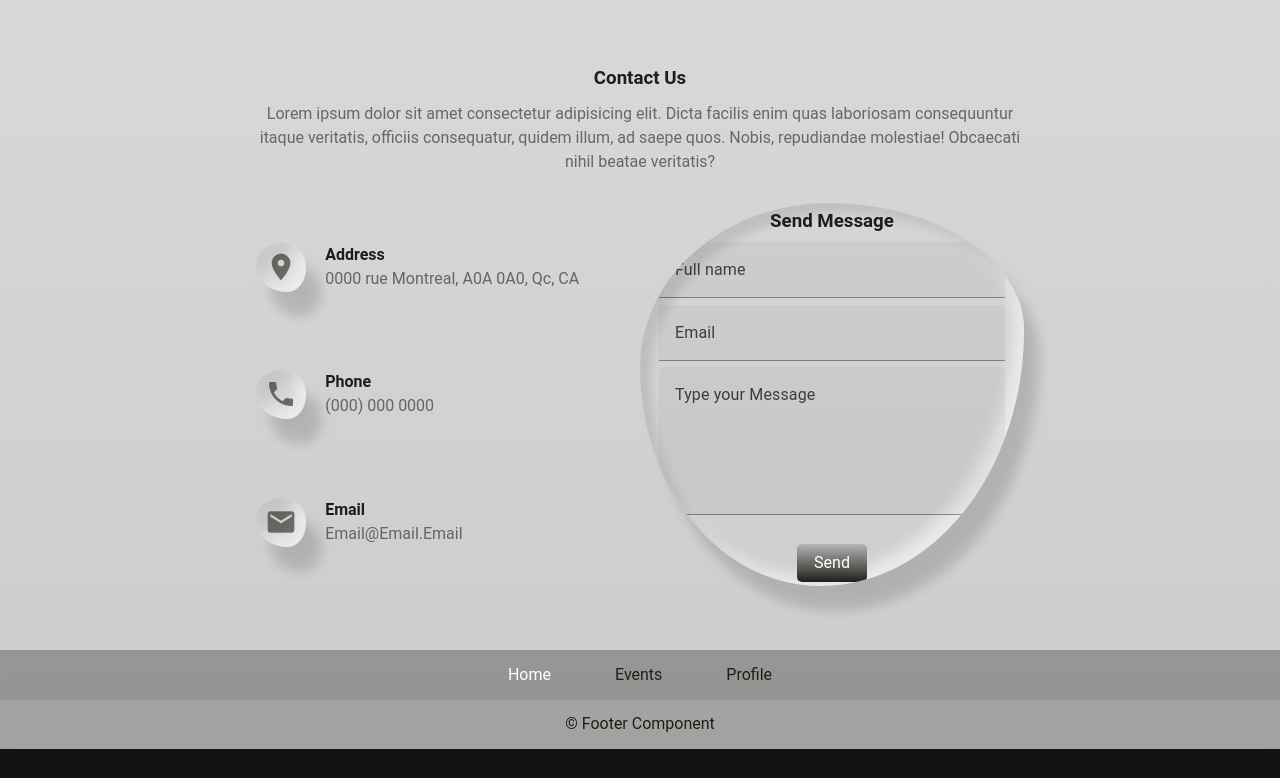
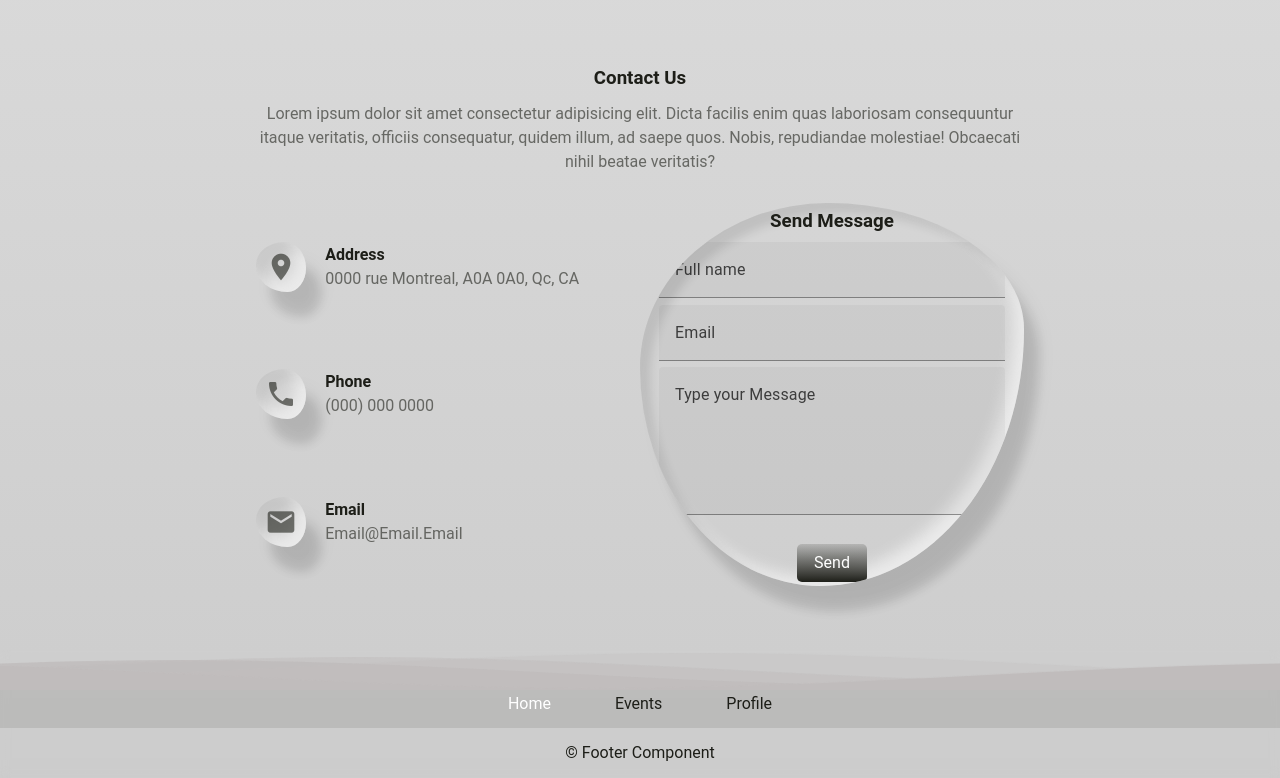
Before and after one commit to XxRedlightxX/TOP_5_MTL, a Vue app in the folder FrontEnd/: page / in a window 1280 px wide. Shown: the part 1366-2144 px from the top of the page. Before the commit the page ends 2115 px from the top, so only its background shows below. Built offline with nearby package versions, Linux system fonts and the light colour scheme.

Commit message:
SUITON : mizurappa !!!!!

```diff
--- a/FrontEnd/src/components/FooterComponent.vue
+++ b/FrontEnd/src/components/FooterComponent.vue
@@ -1,5 +1,43 @@
 <template>
     <div id="footerComponent">
+        <div class="waveContainer">
+            <svg
+            class="waves"
+            xmlns="http://www.w3.org/2000/svg"
+            xmlns:xlink="http://www.w3.org/1999/xlink"
+            viewBox="0 24 150 28"
+            preserveAspectRatio="none"
+            shape-rendering="auto"
+            >
+            <defs>
+                <path
+                id="gentle-wave"
+                d="M-160 44c30 0 58-18 88-18s 58 18 88 18 58-18 88-18 58 18 88 18 v44h-352z"
+                />
+            </defs>
+            <g class="parallax">
+                <use
+                xlink:href="#gentle-wave"
+                x="48"
+                y="0"
+                fill="rgba(192,188,188, 0.3)"
+                />
+                <use
+                xlink:href="#gentle-wave"
+                x="48"
+                y="3"
+                fill="rgba(192,188,188, 0.5)"
+                />
+                <use
+                xlink:href="#gentle-wave"
+                x="48"
+                y="5"
+                fill="rgba(192,188,188, 0.8)"
+                />
+                <use xlink:href="#gentle-wave" x="48" y="7" fill="rgba(192,188,188, 1)" />
+            </g>
+            </svg>
+        </div>
         <div class="links">
             <router-link to="/" :title="actualLang ? 'Go to Home Page' : 'Allez a la page d\'accueil'">{{actualLang ? 'Home' : 'Accueil'}}</router-link>
             <router-link to="/Events" :title="actualLang ? 'Go to Event Page' : 'Allez a la page d\'aEvenement'">{{actualLang ? 'Events' : 'Evenement'}}</router-link>
--- a/FrontEnd/src/components/ProfileComponents/ProfileHeaderComponent.vue
+++ b/FrontEnd/src/components/ProfileComponents/ProfileHeaderComponent.vue
@@ -16,9 +16,9 @@
 
         <div class="last"  v-show="props.himself">
             <router-link to="/Gestion Profile" class="router">
-                <v-icon icon="mdi-account-edit" :class="['icon', {'glowLess' : !actualMode}]" :title="actualLang ? 'Manage your account' : 'Gerer votre compte'"/>
+                <v-icon icon="mdi-account-edit" :class="['iconHead', {'glowLess' : !actualMode}]" :title="actualLang ? 'Manage your account' : 'Gerer votre compte'"/>
             </router-link>
-            <v-icon icon="mdi-logout" :class="['icon', {'glowLess' : !actualMode}]" @click="Logout()" :title="actualLang ? 'Logout' : 'Se deconnecter'"/>
+            <v-icon icon="mdi-logout" :class="['iconHead', {'glowLess' : !actualMode}]" @click="Logout()" :title="actualLang ? 'Logout' : 'Se deconnecter'"/>
 
         </div>
 
--- a/FrontEnd/src/components/ProfileComponents/ProfileOtherComponent.vue
+++ b/FrontEnd/src/components/ProfileComponents/ProfileOtherComponent.vue
@@ -65,8 +65,6 @@
 
     .light {
         #profileOtherComponent {
-            box-shadow: 0 15px 30px rgba(0, 0, 0, .2),
-                        0 10px 10px rgba(0, 0, 0, .2);
 
             h1 {
                 color: var(--graphite08);
--- a/FrontEnd/src/components/ProfileComponents/ProfileSingleEventComponent.vue
+++ b/FrontEnd/src/components/ProfileComponents/ProfileSingleEventComponent.vue
@@ -29,6 +29,7 @@
 
     let actualLang = ref(storageManager.getLang());
     let isLogged = ref(storageManager.getLogin());
+    let actualMode = ref(storageManager.getMode());
 
     const props = defineProps({
         event: Object, // Boolean type prop
@@ -49,6 +50,10 @@
     if (isLogged.value === null) {
         Logout();
     }
+    if (actualMode.value === null) {
+        storageManager.setMode(true);
+        actualMode.value = storageManager.getMode();
+    }
 
 
     // Function to handle mode change event
@@ -59,16 +64,21 @@
     const handleLoginChange = (event) => {
         isLogged.value = JSON.parse(event.detail.storage);
     };
+    const handleModeChange = (event) => {
+        actualMode.value = JSON.parse(event.detail.storage);
+    };
     // Add event listener for mode changes
     onMounted(() => {
         window.addEventListener('lang-changed', handleLangChange);
         window.addEventListener('login-changed', handleLoginChange);
+        window.addEventListener('mode-changed', handleModeChange);
     });
 
     // Remove event listener when component is unmounted
     onUnmounted(() => {
         window.removeEventListener('lang-changed', handleLangChange);
         window.removeEventListener('login-changed', handleLoginChange);
+        window.removeEventListener('mode-changed', handleModeChange);
     });
 </script>
 
--- a/FrontEnd/src/styles/FooterComponentStyle.scss
+++ b/FrontEnd/src/styles/FooterComponentStyle.scss
@@ -3,12 +3,15 @@
     //border-radius: 16px;
     backdrop-filter: blur(4.7px);
     -webkit-backdrop-filter: blur(15px);
+    position: relative;
 
     .links {
-        padding: 1% 0% 1% 0%;
+        padding: 2% 0% 1% 0%;
         width: 100%;
+        height: 15px;
         display: flex;
         flex-direction: row;
+        align-items: flex-end;
         gap: 5%;
 
         a {
@@ -25,10 +28,54 @@
         font-size: 1rem;
         padding: 1% 0%;
     }
+    .waveContainer {
+        background: transparent;
+        height: 40px;
+        .waves {
+            width: 100%;
+            height: 100%;
+            margin-bottom: -7px;
+            /*Fix for safari gap*/
+          }
+    }
+
+      .parallax > use {
+        animation: move-forever 25s cubic-bezier(0.55, 0.5, 0.45, 0.5) infinite;
+      }
+
+      .parallax > use:nth-child(1) {
+        animation-delay: -2s;
+        animation-duration: 7s;
+      }
+
+      .parallax > use:nth-child(2) {
+        animation-delay: -3s;
+        animation-duration: 10s;
+      }
+
+      .parallax > use:nth-child(3) {
+        animation-delay: -4s;
+        animation-duration: 13s;
+      }
+
+      .parallax > use:nth-child(4) {
+        animation-delay: -5s;
+        animation-duration: 20s;
+      }
+
+      @keyframes move-forever {
+        0% {
+          transform: translate3d(-90px, 0, 0);
+        }
+
+        100% {
+          transform: translate3d(85px, 0, 0);
+        }
+      }
 }
 .light {
     #footerComponent {
-        background: rgba(29, 30, 24, 0.23);
+        //background: rgba(29, 30, 24, 0.23);
 
         .links {
             background: rgba(29, 30, 24, 0.1);
--- a/FrontEnd/src/styles/ProfilesStyles/ProfileSingleEventComponentStyle.scss
+++ b/FrontEnd/src/styles/ProfilesStyles/ProfileSingleEventComponentStyle.scss
@@ -6,6 +6,7 @@
 
     .first {
         width: 20%;
+        height: 100%;
         display: flex;
         flex-direction: column;
         justify-content: space-between;
--- a/FrontEnd/src/styles/ProfilesStyles/profileHeaderComponentStyle.scss
+++ b/FrontEnd/src/styles/ProfilesStyles/profileHeaderComponentStyle.scss
@@ -28,32 +28,38 @@
     }
 
     .last {
+        width: 15%;
         display: flex;
         flex-direction: column;
         justify-content: space-around;
         align-items: center;
         padding: 0%;
         .router {
+            width: 100%;
+            height: 40%;
             padding: 0%;
-            .icon {
+            .iconHead {
+                width: 100%;
+                height: 100%;
                 font-size: 3.3rem;
             }
         }
-        .icon {
-            padding: 2% 4%;
+        .iconHead {
+            width: 100%;
+            height: 40%;
             color: var(--graphite06);
-            font-size: 3.2rem;
+            font-size: 2.8rem;
+            border-radius: 57% 43% 37% 63% / 45% 52% 48% 52%;
         }
-        .icon:hover {
+        .iconHead:hover {
             cursor: pointer;
             color: var(--graphite);
+            border-radius: 47% 53% 36% 64% / 40% 40% 60% 60%  ;
         }
     }
 }
 .light {
     #profileHeaderComponent {
-        box-shadow: 0 15px 30px rgba(0, 0, 0, .2),
-                    0 10px 10px rgba(0, 0, 0, .2);
 
 
         .middle {
@@ -64,10 +70,14 @@
         }
 
         .last {
-            .icon {
+            .iconHead {
                 color: var(--graphite06);
+                background: transparent;
+
+                box-shadow: inset 10px 10px 10px rgba(0, 0, 0, 0.05), 15px 25px 10px rgba(0, 0, 0, 0.1),
+                            15px 20px 20px rgba(0, 0, 0, 0.05), inset -10px -10px 15px rgba(237, 237, 237, 0.9);
             }
-            .icon:hover {
+            .iconHead:hover {
                 color: var(--graphite);
             }
         }
--- a/FrontEnd/src/styles/ProfilesStyles/profileListEventComponentStyle.scss
+++ b/FrontEnd/src/styles/ProfilesStyles/profileListEventComponentStyle.scss
@@ -27,7 +27,6 @@
             }
         }
         .router:hover {
-            padding: 2.1% 2.2%;
             border-radius: 47% 53% 36% 64% / 40% 40% 60% 60%  ;
         }
 
```
Also changed, not shown: FrontEnd/src/components/ProfileComponents/ProfileComponent.vue (+14 -3 lines).
